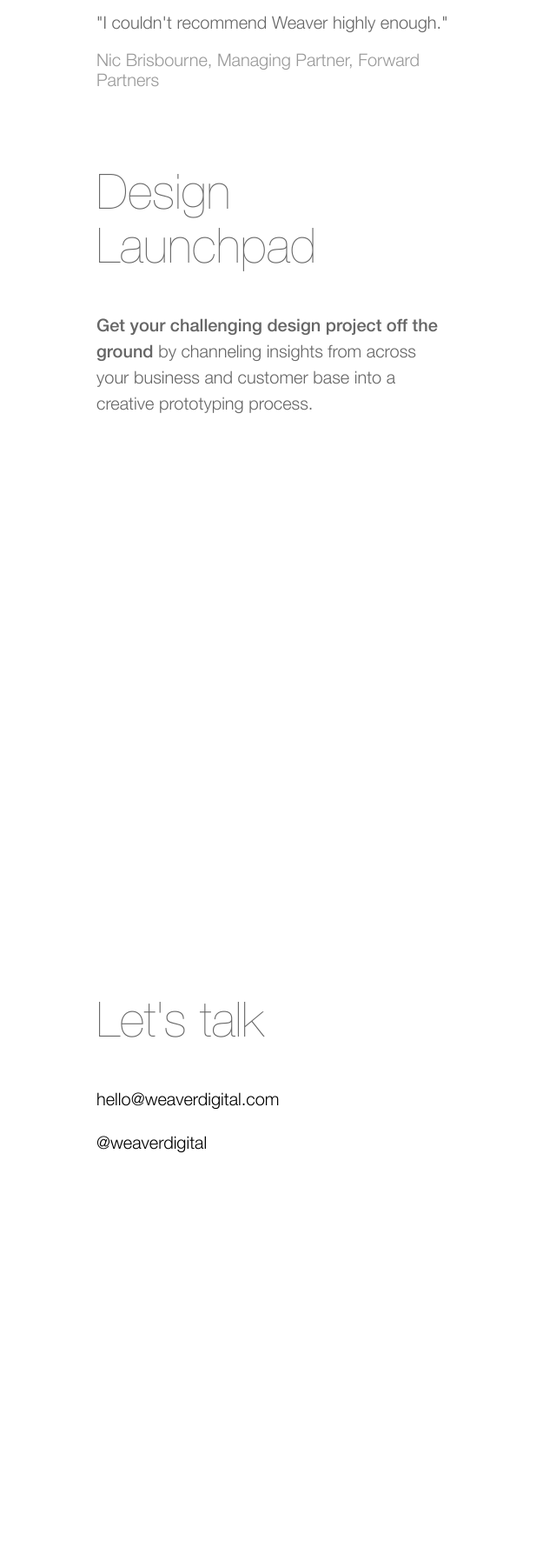
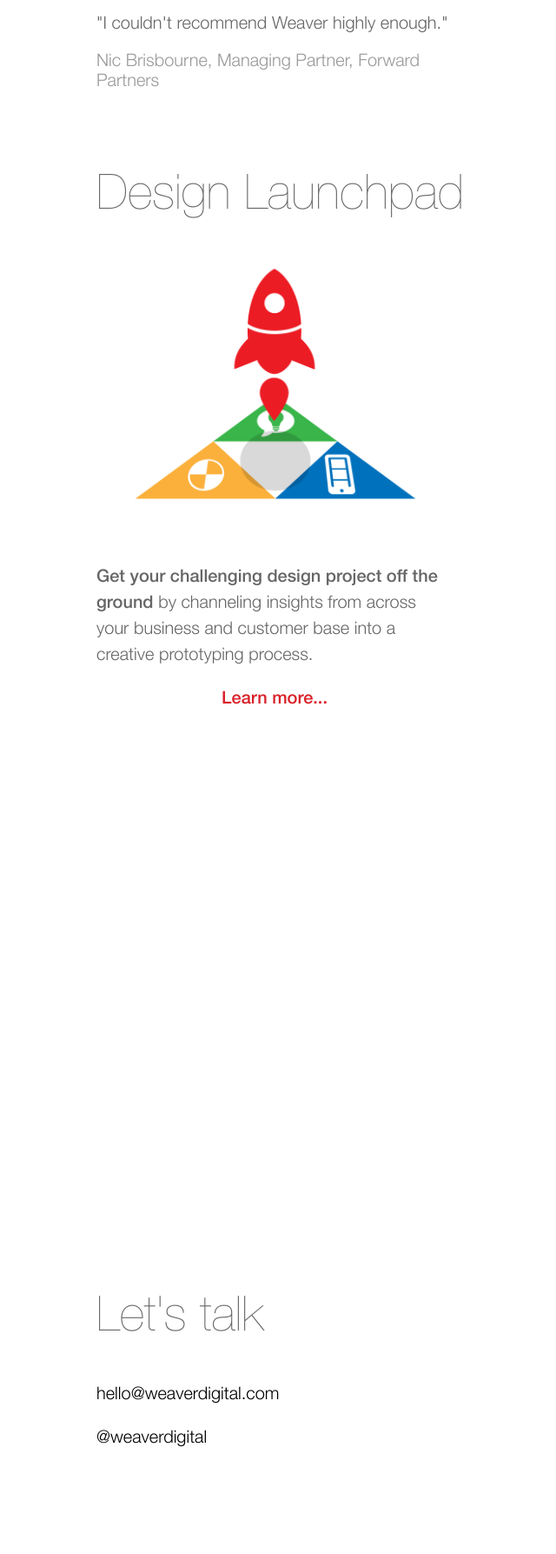
Before and after one commit to weaverluke/weaverdigital, a PHP site: page / in a window 1280 px wide. Shown: the part 3501-5288 px from the top of the page at 87% size, without its empty margins (324-964 px from the left). Before the commit the page ends 4827 px from the top, so only its background shows below. Run offline with PHP 8.4, Linux system fonts and the light colour scheme; some libraries are stand-ins or nearby versions.

Commit message:
added design launchpad module

```diff
--- a/css/style.css
+++ b/css/style.css
@@ -50,7 +50,7 @@
   outline: none;
   text-decoration: none;
   color: #000; }
-  a:hover, a:active {
+  a:hover, a:active, a.red {
     color: #d92128; }
 
 strong {
@@ -142,8 +142,10 @@
     line-height: 1.1; }
     @media screen and (min-width: 960px) {
       .content h2 {
+        white-space: nowrap;
         font-size: 56px; } }
     .lt-ie9 .content h2 {
+      white-space: nowrap;
       font-size: 56px; }
   .content p {
     margin: 0 0 1em;
@@ -182,6 +184,12 @@
     .content dl > dd {
       margin: 0 0 1em;
       line-height: 1.5; }
+  .content img {
+    display: block;
+    width: 100%;
+    height: auto;
+    max-width: 330px;
+    margin: 0 auto 70px; }
 
 .content-page {
   padding-top: 83px; }
--- a/index.html
+++ b/index.html
@@ -200,7 +200,9 @@
 				</div>
 				<div class="content">
 					<h2>Design Launchpad</h2>
+					<img src="img/pad-(launch)@2x.png" width="680" height="576" alt="Design Launchpad graphic" />
 					<p><strong>Get your challenging design project off the ground</strong> by channeling insights from across your business and customer base into a creative prototyping process.</p>
+					<p class="content-centered"><strong><a class="red" href="https://docs.google.com/document/d/1owGzI34XYfSMtgEWtZRqIh13AwRhu1EEI0qYGq4q4vA/edit#heading=h.y4inuq33tfk5">Learn more...</a></strong></p>
 				</div>
 			</section>
 		</div>
@@ -210,7 +212,7 @@
 		<div class="container container-last">
 			<footer>
 				<div class="content content-footer">
-					<p><h2>Let's talk</strong></h2>
+					<h2>Let's talk</h2>
 					<p><a href="mailto:hello@weaverdigital.com">hello@weaverdigital.com</a></p>
 					<p><a href="//twitter.com/weaverdigital">@weaverdigital</a></p>
 				</div>
--- a/scss/_base.scss
+++ b/scss/_base.scss
@@ -30,7 +30,7 @@
 	text-decoration:none;
 	color:#000;
 
-	&:hover, &:active{
+	&:hover, &:active, &.red{
 		color:$red;
 	}
 }
--- a/scss/_content.scss
+++ b/scss/_content.scss
@@ -23,6 +23,7 @@
 		line-height: 1.1;
 
 		@include respond(large){
+			white-space:nowrap;
 			font-size: 56px;
 		}
 	}
@@ -87,6 +88,14 @@
 			line-height:1.5;
 		}
 	}
+
+	img{
+		display:block;
+		width:100%;
+		height:auto;
+		max-width:330px;
+		margin:0 auto 70px;
+	}
 }
 
 .content-page{
```
Also changed, not shown: img/pad-(launch)@2x.png (added), 1 other file.
